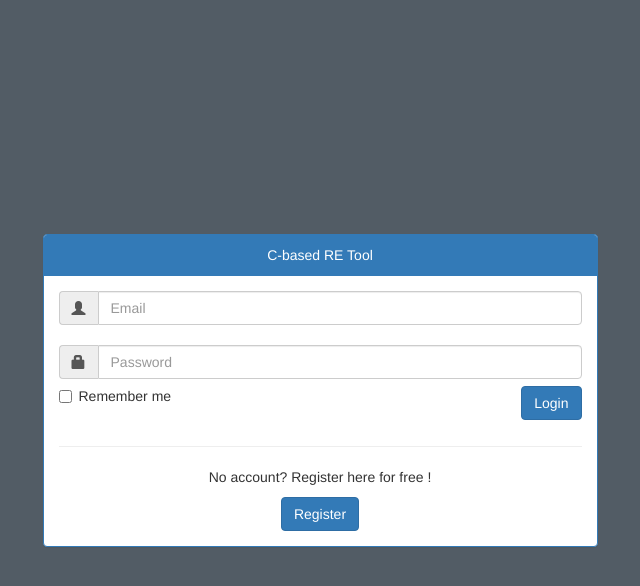
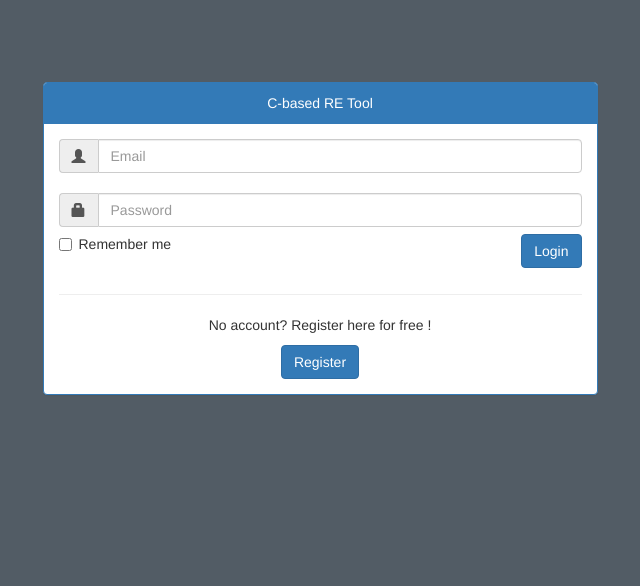
Before and after one commit to chiamtc/rt, a PHP site: page / in a window 1280 px wide. Shown: the part 55-641 px from the top of the page, without its empty margins (320-960 px from the left). Run offline with PHP 8.4, Linux system fonts and the light colour scheme.

Commit message:
minor css changes

```diff
--- a/css/main.css
+++ b/css/main.css
@@ -12,8 +12,7 @@ body{
 }
 
 .login{
-	margin-top:20%;
-
+	margin-top:7%;
 }
 
 .navbar .navbar-brand {
```
